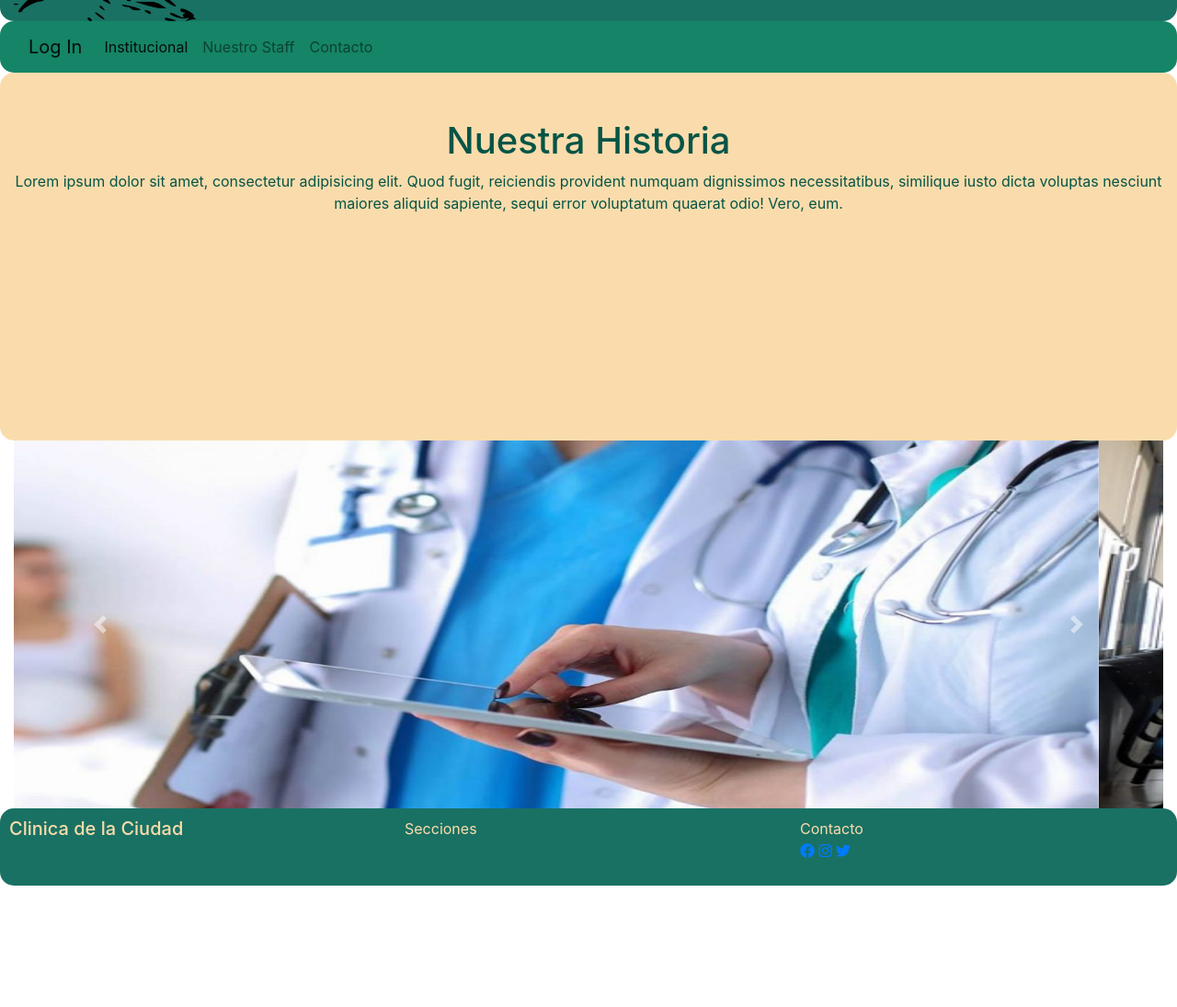
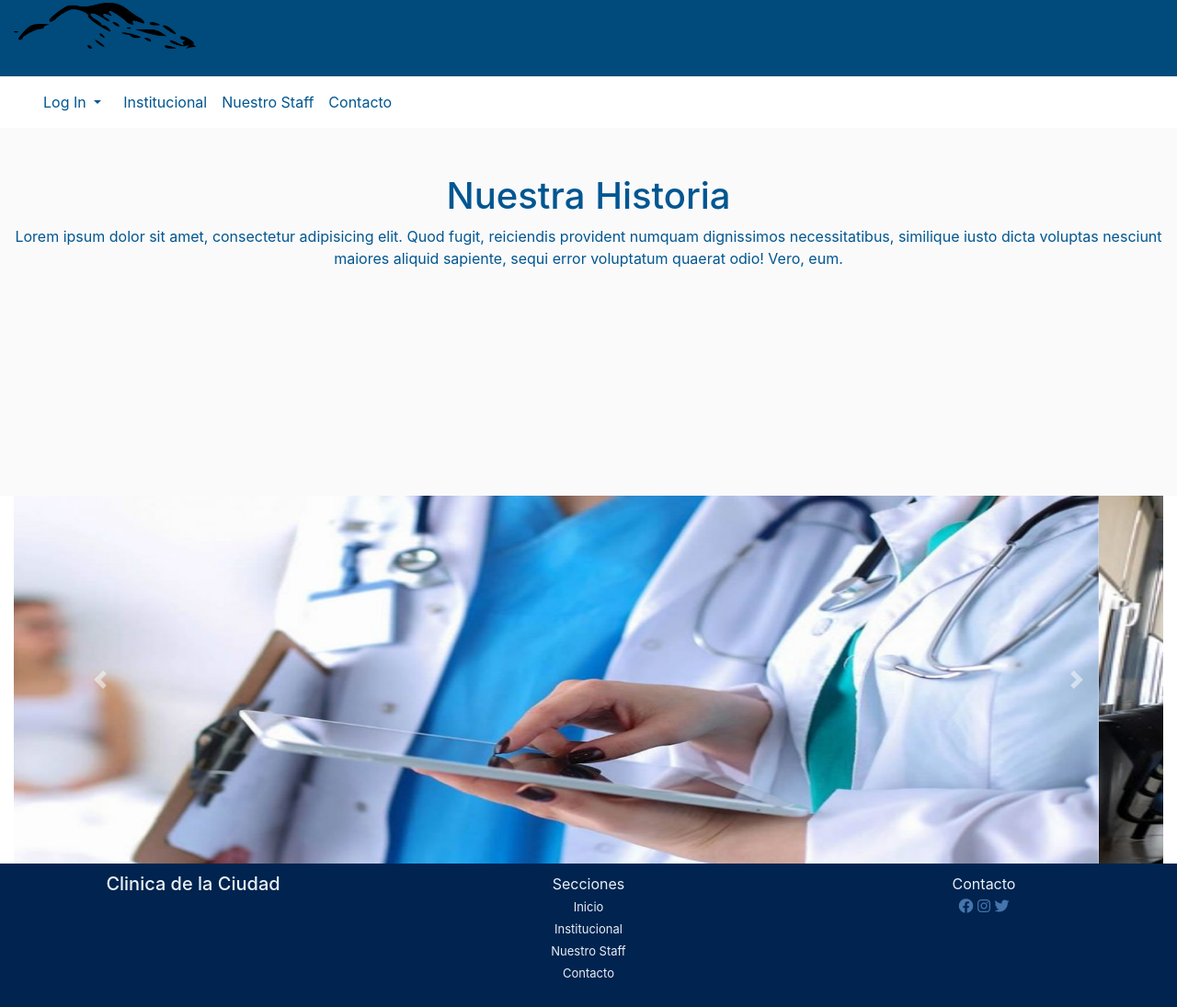
Before and after one commit to carolinalevy/PGNest, a website: page client/Index.html in a window 1280 px wide. Shown: the part 83-1178 px from the top of the page at 92% size. Before the commit the page ends 1046 px from the top, so only its background shows below. Drawn offline with nearby package versions, Linux system fonts and the light colour scheme.

Commit message:
pagina ppal. menu desplegable. colores

```diff
--- a/client/Index.html
+++ b/client/Index.html
@@ -15,25 +15,25 @@
             <img src="./Imagenes/logo.png" alt="logo">
         </header>
     </div>
-    <div class="container-menu col-sm">
+    <div class="container-menu col-sm"> <!-- Nav Bar-->
         <div class="nav">
-            <nav class="navbar navbar-expand-lg navbar-light">
-                <a class="navbar-brand" href="#">Log In</a>
-                <button class="navbar-toggler" type="button" data-toggle="collapse" data-target="#navbarNav" aria-controls="navbarNav" aria-expanded="false" aria-label="Toggle navigation">
-                  <span class="navbar-toggler-icon"></span>
+            <nav class="navbar navbar-expand-lg">
+                <li class="nav-item dropdown">
+                    <a class="nav-link  dropdown-toggle" href="#" data-toggle="dropdown">  Log In  </a>
+                    <ul class="dropdown-menu fade-up">
+                        <li><a class="dropdown-item" href="#"> Entrar</a></li>
+                        <li><a class="dropdown-item" href="#"> Registrarme </a></li>
+                    </ul>
+                </li>
+                <button class="navbar-toggler" type="button" data-toggle="collapse" data-target="#main_nav" aria-expanded="false" aria-label="Toggle navigation">
+                    <span class="navbar-toggler-icon"></span>
                 </button>
-                <div class="collapse navbar-collapse" id="navbarNav">
-                  <ul class="navbar-nav">
-                    <li class="nav-item active">
-                      <a class="nav-link" href="#"> Institucional <span class="sr-only">(current)</span></a>
-                    </li>
-                    <li class="nav-item">
-                      <a class="nav-link" href="#"> Nuestro Staff </a>
-                    </li>
-                    <li class="nav-item">
-                        <a class="nav-link" href="#"> Contacto </a>
-                    </li>
-                  </ul>
+                <div class="collapse navbar-collapse" id="main_nav">
+                    <ul class="navbar-nav">
+                        <li class="nav-item active"> <a class="nav-link" href="#"> Institucional </a> </li>
+                        <li class="nav-item active"><a class="nav-link" href="#"> Nuestro Staff </a></li>
+                        <li class="nav-item active"><a class="nav-link" href="#"> Contacto </a></li>
+                    </ul>
                 </div>
             </nav>
         </div>
@@ -72,22 +72,45 @@
     </div>
     <div class="container-footer">
         <div class="row">
-            <div class="col-sm">
+            <div class="col-sm-4">
                 <h5>Clinica de la Ciudad</h5>
             </div>
-            <div class="col-sm">
-                <p>Secciones</p>
+            <div class="col-sm-4">
+                <p>Secciones <br>
+                    <span>
+                        <a href="#"> Inicio </a>
+                    </span>
+                    <br>
+                    <span>
+                    <a href="#"> Institucional </a>
+                    </span>
+                    <br>
+                    <span>
+                    <a href="#"> Nuestro Staff </a>
+                    </span>
+                    <br>
+                    <span>
+                        <a href="#"> Contacto </a>
+                    </span>
+                    <br>
+                </p>
             </div>
-            <div class="col-sm">
+            <div class="col-sm-4">
                 <p>Contacto <br>
                     <a href="https://www.facebook.com" target="_blank">
+                        <span style="color: #4575ac;">
                         <i class="fab fa-facebook"></i>
+                        </span>
                     </a>
                     <a href="https://www.instagram.com" target="_blank">
+                        <span style="color: #4575ac;">
                         <i class="fab fa-instagram"></i>
+                    </span>
                     </a>
                     <a href="https://www.twitter.com" target="_blank">
+                        <span style="color:#4575ac;">
                         <i class="fab fa-twitter"></i>
+                        </span>
                     </a>
                 </p>
             </div>
--- a/client/css/Index.css
+++ b/client/css/Index.css
@@ -1,12 +1,8 @@
-body{
-    background-color: red;
-}
-
 .container-header{
-    background-color: #197163;
-    color: #ffffde;
-    border-radius: 15px;
+    background-color: #004a7c;
+    color: #4575ac;
     display: flexbox;
+    padding: 30px;
 }
 
 .container-header header img{
@@ -14,25 +10,47 @@ body{
     height: 50px;
 }
 
-.navbar-brand{
-    color: #ffffde;
-}
-
-.navbar-brand:hover{
-    color:#51b495;
+ul {
+    list-style: none;
 }
 
 .nav-link{
-    color: #ffffde;
-}
-
-.nav-link:hover{
-    color: #51b495;
+    color: #005691;
 }
 
 .container-menu{
-    background-color: #158467;
-    border-radius: 15px;
+    background-color:#ffffff;
+}
+
+.navbar .nav-item .dropdown-menu{
+    display:block;
+    opacity: 0;
+    visibility: hidden;
+    transition:.3s;
+    margin-top:0;
+    }
+
+.navbar .nav-item:hover .nav-link{
+    color:#005691;
+}
+
+.navbar .dropdown-menu.fade-down{
+    top:80%;
+    transform: rotateX(-75deg);
+    transform-origin: 0% 0%;
+}
+
+.navbar .dropdown-menu.fade-up{
+    top:180%;
+}
+
+.navbar .nav-item:hover .dropdown-menu{
+    transition: .3s;
+    opacity:1;
+    visibility:visible;
+    top:100%;
+    transform: rotateX(0deg);
+    background-color: #4575ac;
 }
 
 .container-menu p{
@@ -41,13 +59,12 @@ body{
     padding: 25px;
 }
 
-.navbar-toggler{
-    color: blue;
+.navbar-toggler-icon{
+    background-color: blue;
 }
 
 .container-main{
-    background-color: #fadcac ;
-    border-radius: 15px;
+    background-color:#fafafa ;
     height: 400px;
 }
 
@@ -56,11 +73,11 @@ body{
     text-align: center;
     align-items: baseline;
     align-content: center;
-    color:#065446;
+    color:#005691;
     padding-top: 50px;
 }
 
-.container-carrousel{
+.container-carrousel {
     width: 200px;
 }
 
@@ -69,9 +86,13 @@ body{
 }
 
 .container-footer{
-    color: #fadcac ;
-    background-color: #197163;
-    border-radius: 15px;
-    text-align: justify;
+    color:#e8f1f5;
+    background-color: #00234f;
+    text-align: center;
     padding: 10px;
 }
+
+.container-footer .row p span a{
+    color: #e8f1f5;
+    font-size: small;
+}
```
